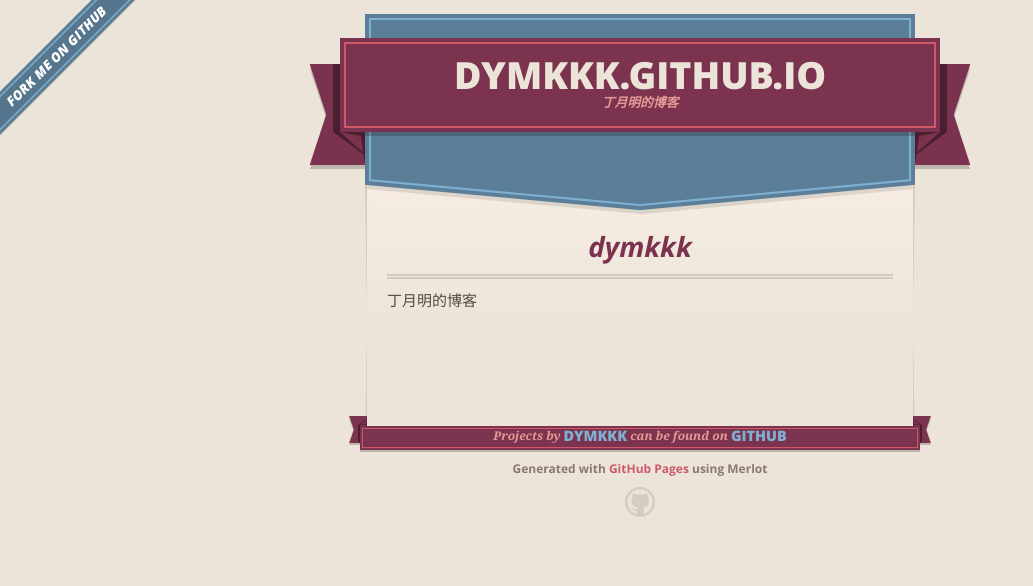
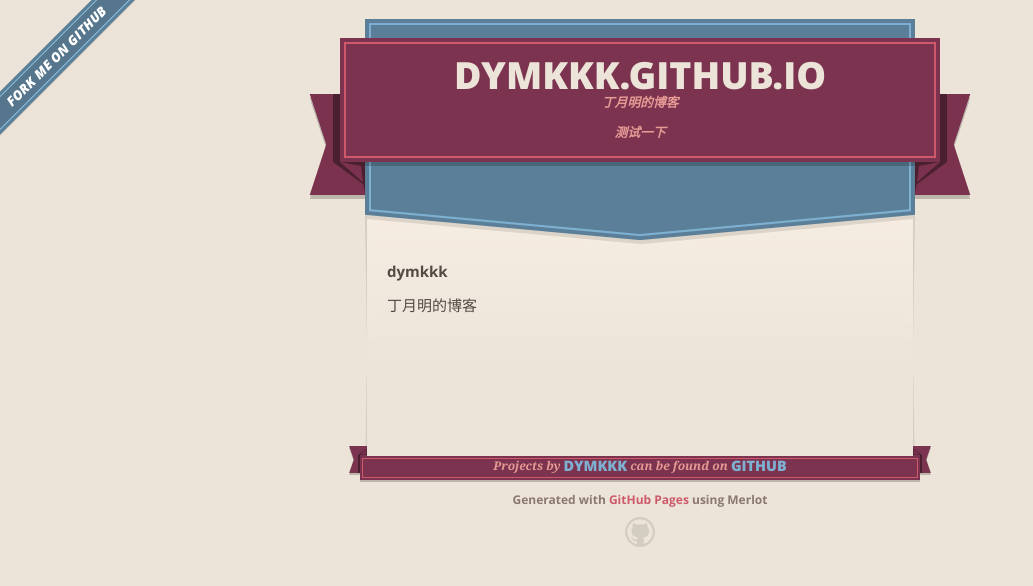
Before and after one commit to dymkkk/dymkkk.github.io, a plain HTML site: page index.html in a window 1280 px wide. Shown: the whole page, without its empty margins (0-1033 px from the left). Drawn offline with nearby package versions, Linux system fonts and the light colour scheme.

Commit message:
test
在html里面加了一点内容

```diff
--- a/index.html
+++ b/index.html
@@ -14,7 +14,8 @@
     <script type="text/javascript" src="javascripts/headsmart.min.js"></script>
     <script type="text/javascript">
       $(document).ready(function () {
-        $('#main_content').headsmart()
+        $('#main_content').headsmart()；
+        console.log("============");
       })
     </script>
     <title>Dymkkk.GitHub.io by dymkkk</title>
@@ -29,6 +30,7 @@
           <span class="ribbon-inner">
             <h1>Dymkkk.GitHub.io</h1>
             <h2>丁月明的博客</h2>
+            <h2>测试一下</h2>
           </span>
           <span class="left-tail"></span>
           <span class="right-tail"></span>
```
